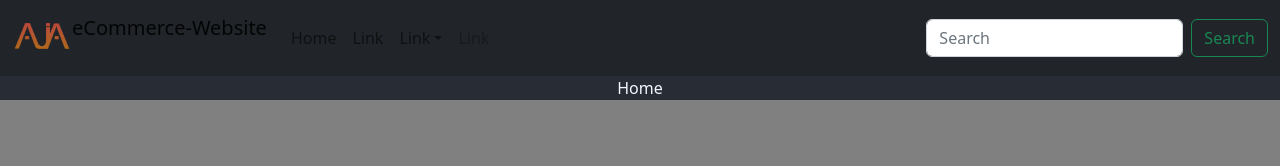
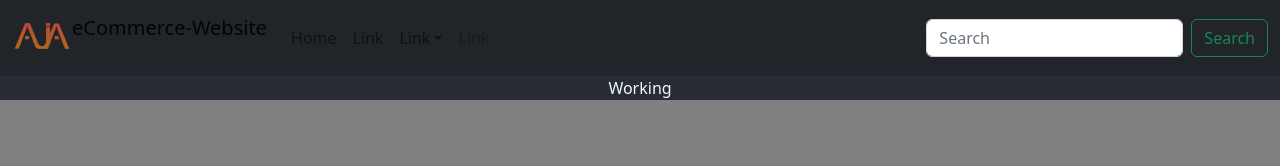
Before and after one commit to amirsinai/AJA-eCom, a React (Create React App) app: page / in a window 1280 px wide. Shown: the top 166 px of the page. Built offline with nearby package versions, Linux system fonts and the light colour scheme.

Commit message:
Installing material-ui

```diff
--- a/package.json
+++ b/package.json
@@ -3,6 +3,10 @@
   "version": "0.1.0",
   "private": true,
   "dependencies": {
+    "@emotion/react": "^11.10.4",
+    "@emotion/styled": "^11.10.4",
+    "@mui/icons-material": "^5.10.9",
+    "@mui/material": "^5.10.9",
     "@testing-library/jest-dom": "^5.16.5",
     "@testing-library/react": "^13.3.0",
     "@testing-library/user-event": "^13.5.0",
--- a/src/components/home.js
+++ b/src/components/home.js
@@ -1,7 +1,7 @@
 export default function Home(){
     return (
         <div>
-            <p>Home</p>
+            <p>Working</p>
         </div>
     )
 }
```
Also changed, not shown: src/components/slider.js (added), src/index.css (line endings or trailing spaces), 1 other file (tests, documents, lock files or other folders).
